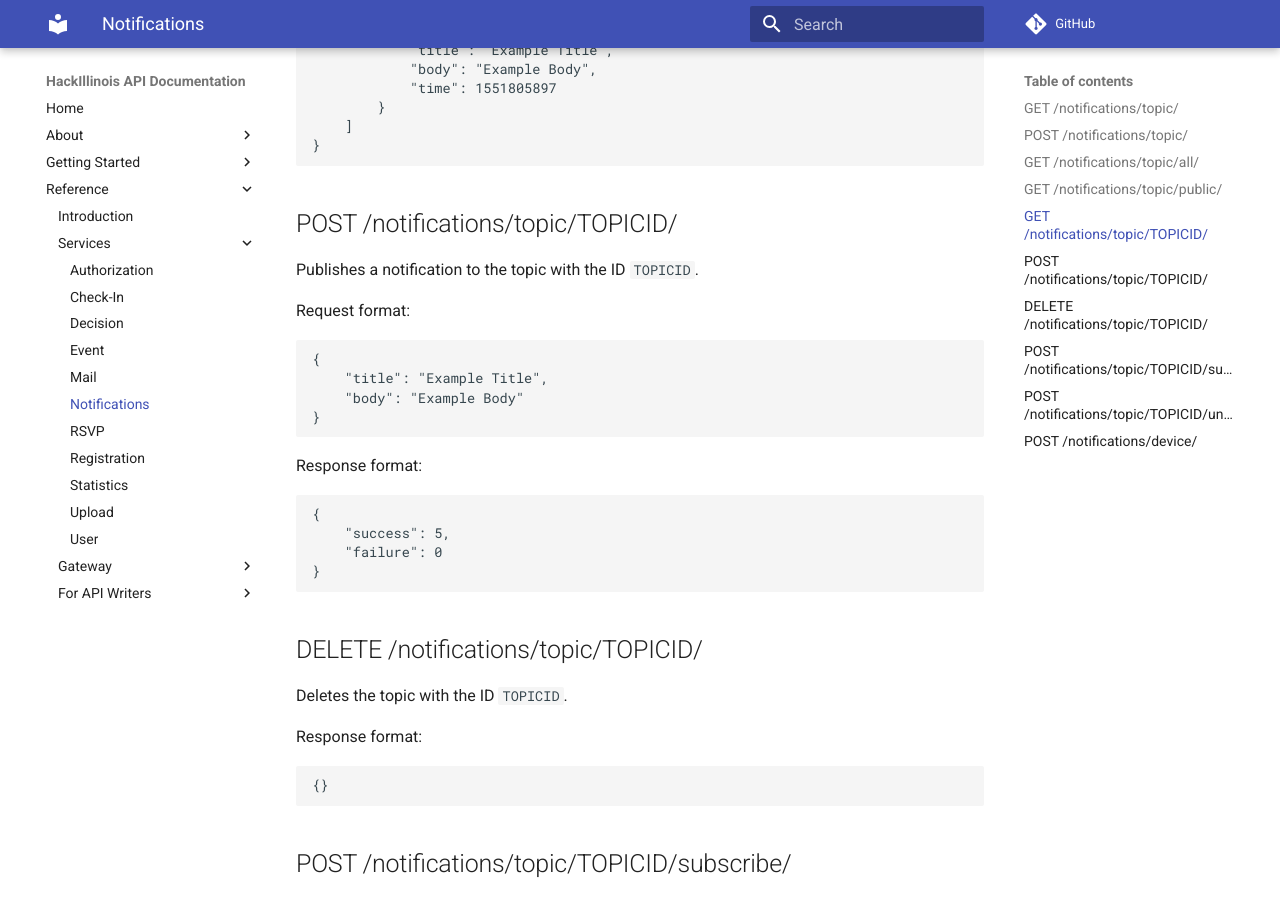
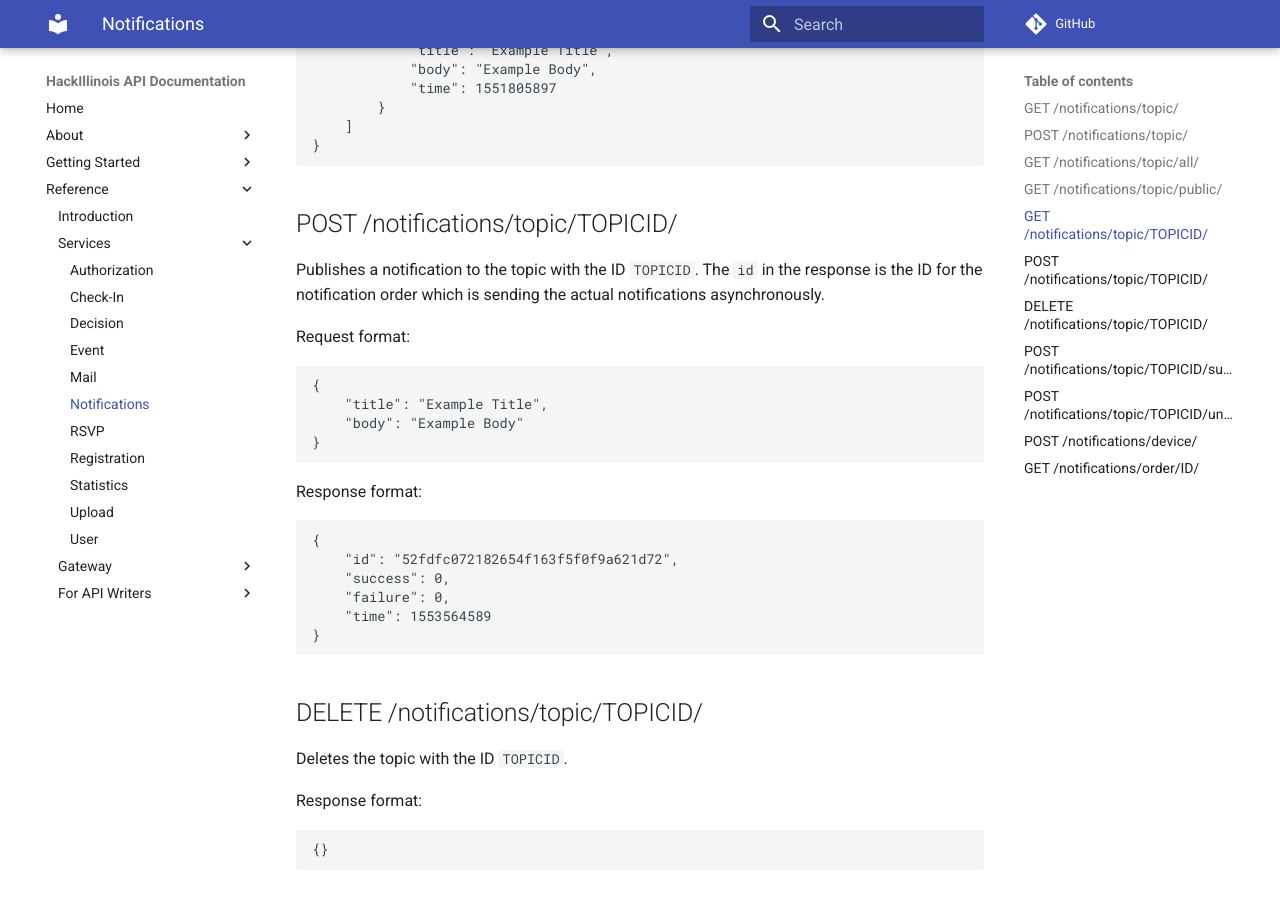
Before and after one commit to HackIllinois/api, an MkDocs documentation site: the page built from documentation/docs/reference/services/Notifications.md, in a window 1280 px wide and 900 px high, scrolled down 2018 px. Built offline with MkDocs 1.6.1 and Material for MkDocs 9.7.7, drawn with Linux system fonts in a browser that asks for light colours; comment, search, counter and statistics services are not loaded; some of the changed text lies outside the part shown.

Commit message:
Update docs

````diff
--- a/documentation/docs/reference/services/Notifications.md
+++ b/documentation/docs/reference/services/Notifications.md
@@ -105,7 +105,7 @@ Response format:
 POST /notifications/topic/TOPICID/
 ----------------------------------
 
-Publishes a notification to the topic with the ID `TOPICID`.
+Publishes a notification to the topic with the ID `TOPICID`. The `id` in the response is the ID for the notification order which is sending the actual notifications asynchronously.
 
 Request format:
 ```
@@ -118,8 +118,10 @@ Request format:
 Response format:
 ```
 {
-	"success": 5,
-	"failure": 0
+	"id": "52fdfc072182654f163f5f0f9a621d72",
+	"success": 0,
+	"failure": 0,
+	"time": 1553564589
 }
 ```
 
@@ -186,8 +188,23 @@ Request format:
 Response format:
 ```
 {
-    "devices": [
-        "arn:example139091820398"
-    ]
+	"devices": [
+		"arn:example139091820398"
+	]
 }
 ```
+
+GET /notifications/order/ID/
+----------------------------
+
+Returns the notification order with the `id` ID. This endpoint should be used to determine the status of an asynchronously published notification.
+
+Response format:
+```
+{
+	"id": "52fdfc072182654f163f5f0f9a621d72",
+	"success": 5,
+	"failure": 0,
+	"time": 1553564589
+}
+```
````
